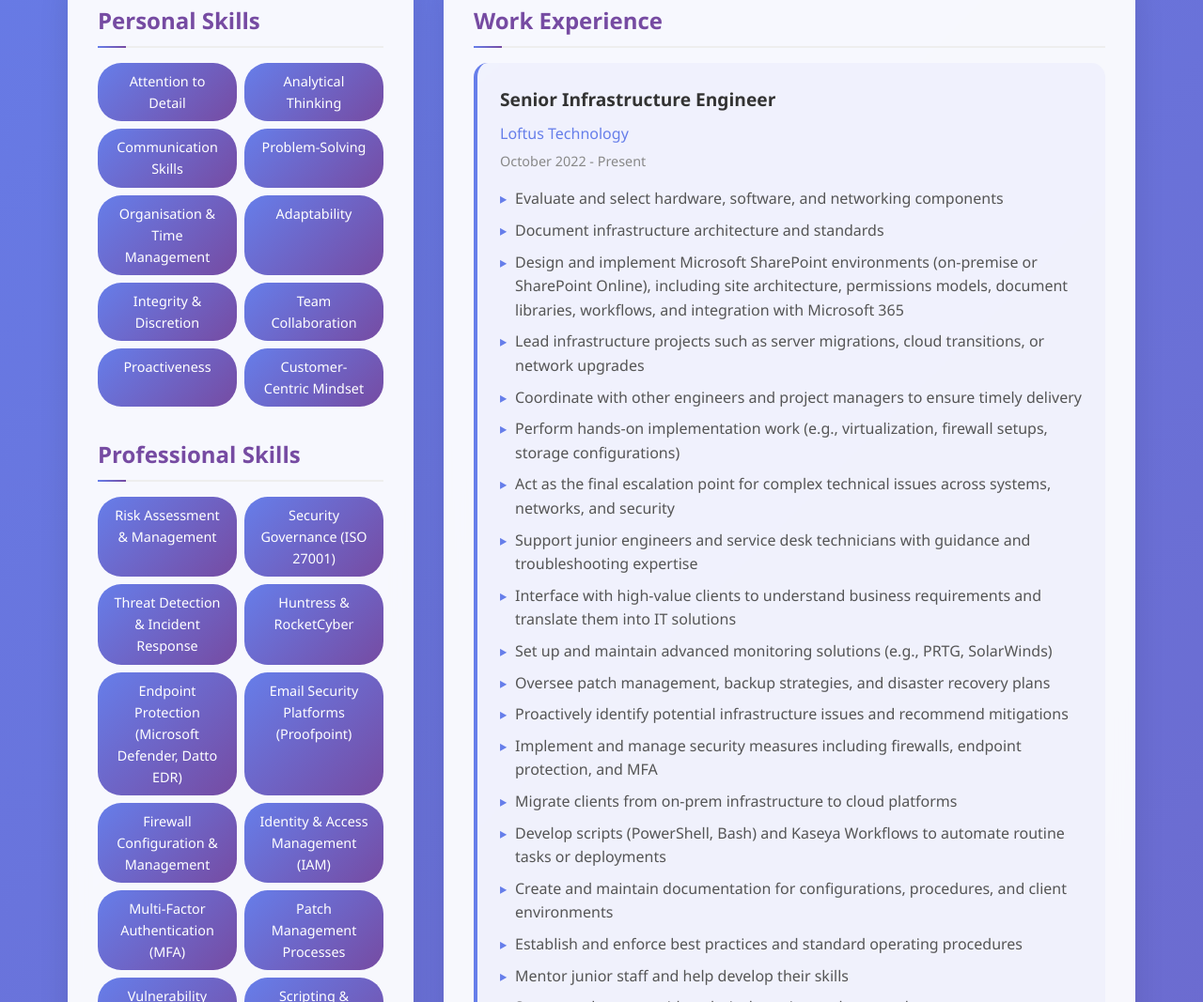
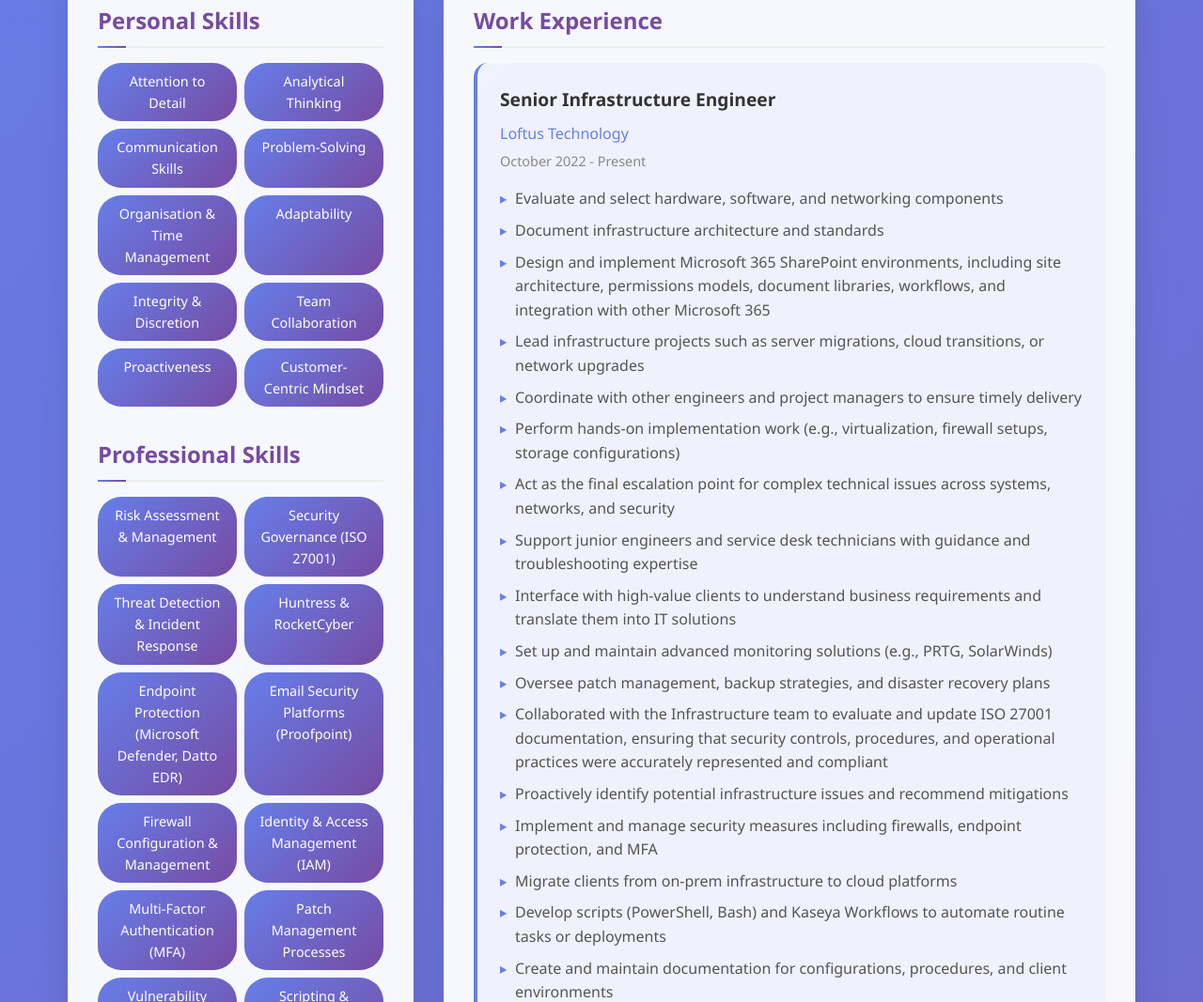
Before and after one commit to harderlabs-cmd/resume, a plain HTML site: page index.html in a window 1280 px wide. Shown: the part 634-1701 px from the top of the page at 94% size. Drawn offline with Linux system fonts and the light colour scheme.

Commit message:
Update index.html

```diff
--- a/index.html
+++ b/index.html
@@ -436,7 +436,7 @@
                         <ul class="responsibilities">
                             <li>Evaluate and select hardware, software, and networking components</li>
                             <li>Document infrastructure architecture and standards</li>
-                            <li>Design and implement Microsoft SharePoint environments (on-premise or SharePoint Online), including site architecture, permissions models, document libraries, workflows, and integration with Microsoft 365</li>
+                            <li>Design and implement Microsoft 365 SharePoint environments, including site architecture, permissions models, document libraries, workflows, and integration with other Microsoft 365</li>
                             <li>Lead infrastructure projects such as server migrations, cloud transitions, or network upgrades</li>
                             <li>Coordinate with other engineers and project managers to ensure timely delivery</li>
                             <li>Perform hands-on implementation work (e.g., virtualization, firewall setups, storage configurations)</li>
@@ -445,6 +445,7 @@
                             <li>Interface with high-value clients to understand business requirements and translate them into IT solutions</li>
                             <li>Set up and maintain advanced monitoring solutions (e.g., PRTG, SolarWinds)</li>
                             <li>Oversee patch management, backup strategies, and disaster recovery plans</li>
+                            <li>Collaborated with the Infrastructure team to evaluate and update ISO 27001 documentation, ensuring that security controls, procedures, and operational practices were accurately represented and compliant</li>
                             <li>Proactively identify potential infrastructure issues and recommend mitigations</li>
                             <li>Implement and manage security measures including firewalls, endpoint protection, and MFA</li>
                             <li>Migrate clients from on-prem infrastructure to cloud platforms</li>
```
